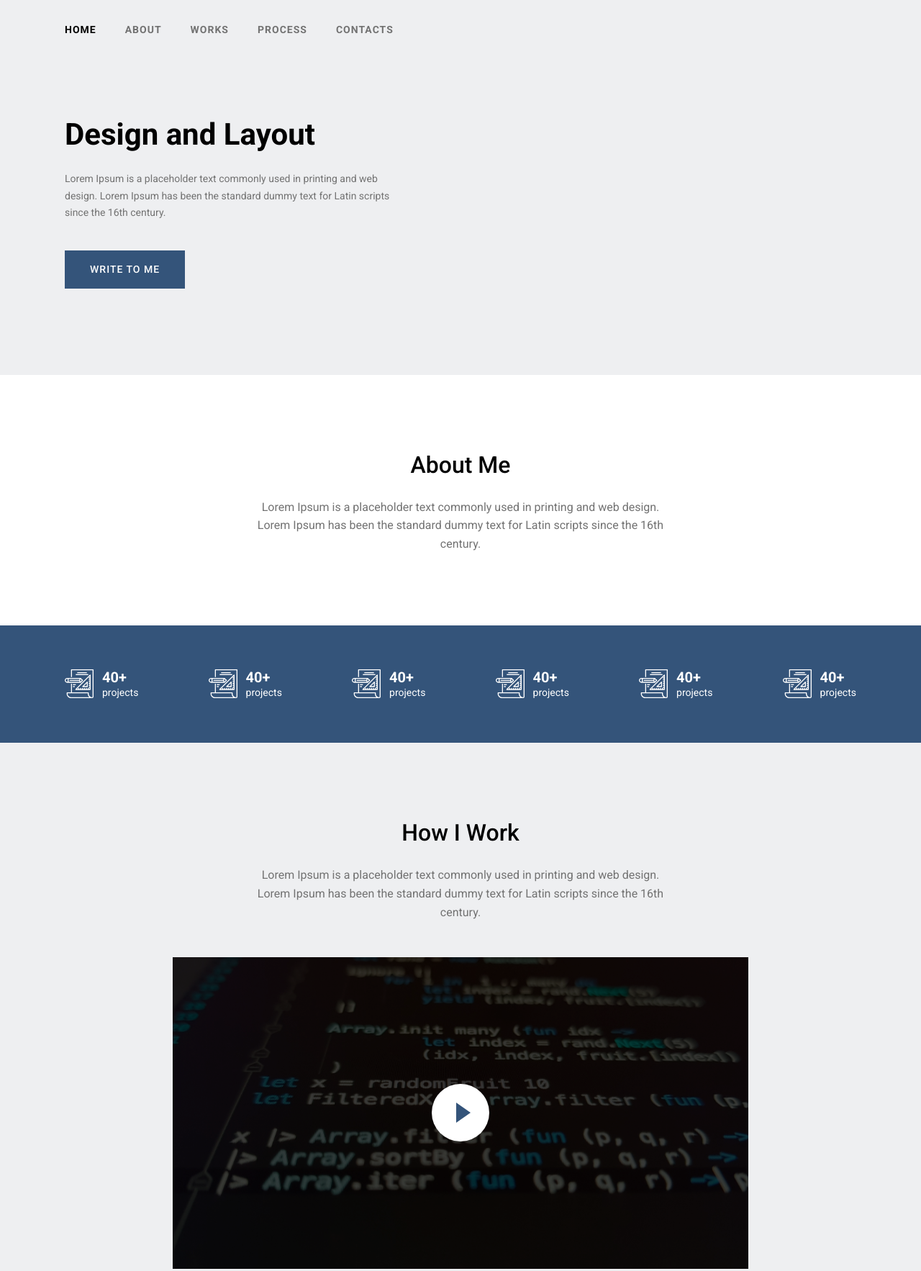
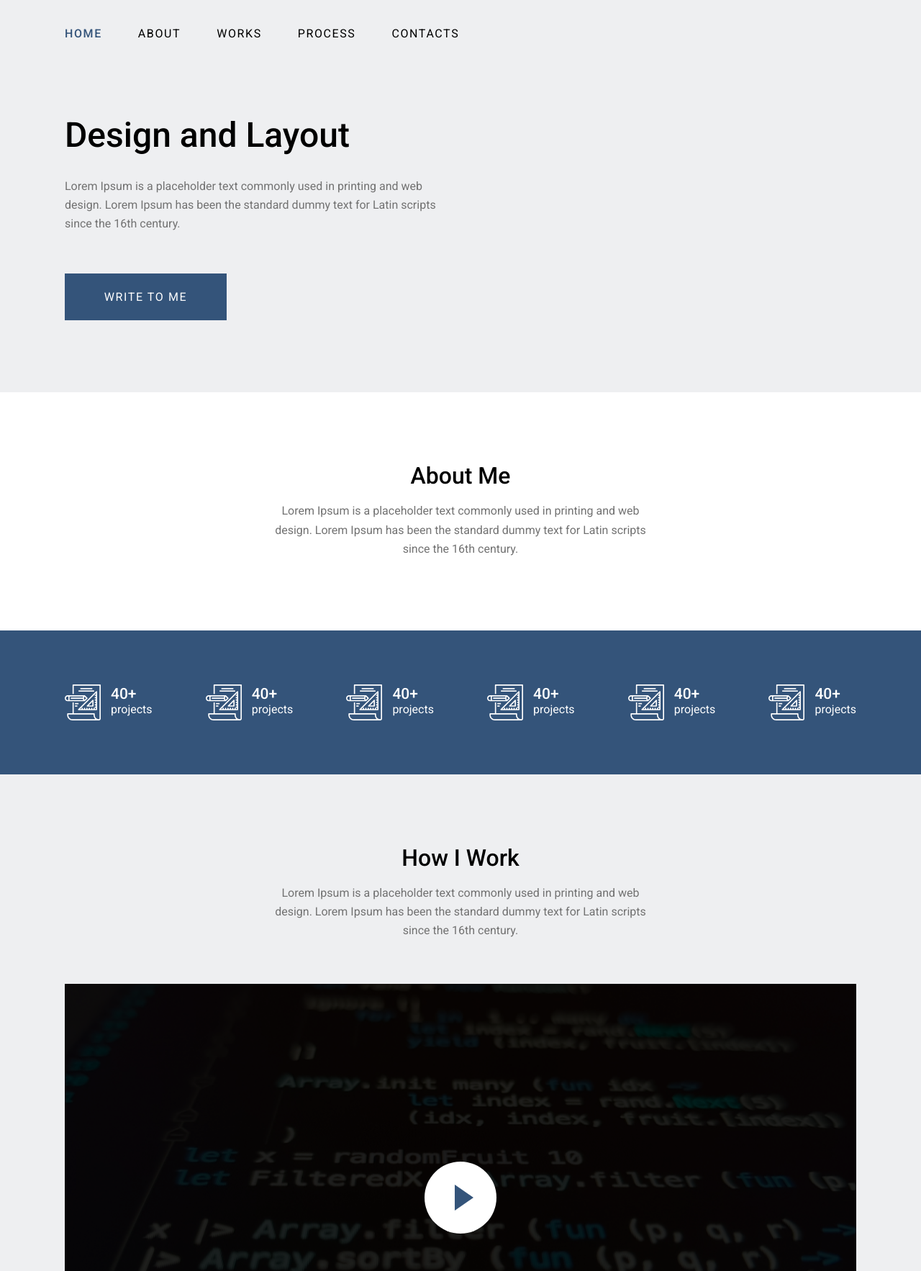
Before and after one commit to tsukanovSerhii/home-work-9, a plain HTML site: page index.html in a window 1280 px wide. Shown: the top 1766 px of the page at 72% size. Drawn offline with Linux system fonts and the light colour scheme.

Commit message:
feat: finish styling html code

```diff
--- a/index.html
+++ b/index.html
@@ -100,9 +100,9 @@
                 <div class="video-wrapper">
                     <img src="img/video-preview.jpg" alt="Work process">
                     <button class="play-btn" aria-label="Play video">
-                        <svg width="80" height="80" viewBox="0 0 80 80" fill="none" xmlns="http://www.w3.org/2000/svg">
-                            <circle cx="40" cy="40" r="40" fill="white"/>
-                            <path d="M34 26L54 40L34 54V26Z" fill="#34547A"/>
+                        <svg width="100" height="100" viewBox="0 0 100 100" fill="none" xmlns="http://www.w3.org/2000/svg">
+                            <circle cx="50" cy="50" r="50" fill="white"/>
+                            <path d="M42 32L68 50L42 68V32Z" fill="#34547A"/>
                         </svg>
                     </button>
                 </div>
--- a/style.css
+++ b/style.css
@@ -1,11 +1,41 @@
 :root {
 	--font-primary: 'Roboto', sans-serif;
-    --color-primary: #34547A;
-    --color-bg-light: #EEEFF1;
-    --color-bg-white: #FFFFFF;
+
+	--color-primary: #34547a;
+	--color-primary-dark: #263e5b;
+	--color-bg-light: #eeeff1;
+	--color-bg-white: #ffffff;
 	--color-text-dark: #000000;
 	--color-text-gray: #727272;
-    --color-text-light: #FFFFFF;
+	--color-text-light: #ffffff;
+
+	--container-max-width: 1140px;
+	--container-padding: 20px;
+
+	--font-size-xs: 13px;
+	--font-size-sm: 14px;
+	--font-size-base: 16px;
+	--font-size-lg: 21px;
+	--font-size-xl: 32px;
+	--font-size-2xl: 48px;
+
+	--line-height-tight: 1;
+	--line-height-base: 1.4;
+	--line-height-relaxed: 1.64;
+
+	--letter-spacing-nav: 1.6px;
+
+	--section-padding: 100px;
+	--header-padding: 58px;
+	--nav-gap: 50px;
+
+	--btn-width: 225px;
+	--btn-height: 65px;
+
+	--stat-icon-size: 50px;
+	--play-btn-size: 100px;
+
+	--video-overlay: rgba(0, 0, 0, 0.65);
 }
 
 * {
@@ -17,30 +47,32 @@
 body {
 	font-family: var(--font-primary);
 	color: var(--color-text-dark);
-    line-height: 1.6;
+	line-height: var(--line-height-base);
 	background-color: var(--color-bg-white);
 }
 
 .container {
 	width: 100%;
-    max-width: 1140px;
+	max-width: var(--container-max-width);
 	margin: 0 auto;
-    padding: 0 20px;
+	padding: 0 var(--container-padding);
 }
 
 .section-title {
-    font-size: 32px;
+	font-size: var(--font-size-xl);
 	font-weight: 500;
+	line-height: var(--line-height-tight);
 	margin-bottom: 20px;
 	text-align: center;
 }
 
 .section-text {
-    font-size: 16px;
+	font-size: var(--font-size-base);
+	font-weight: 400;
 	color: var(--color-text-gray);
-    max-width: 600px;
+	max-width: 540px;
 	text-align: center;
-    line-height: 1.6;
+	line-height: var(--line-height-relaxed);
 }
 
 .btn {
@@ -49,17 +81,18 @@ body {
 	align-items: center;
 	background-color: var(--color-primary);
 	color: var(--color-text-light);
-    padding: 15px 35px;
+	width: var(--btn-width);
+	height: var(--btn-height);
 	text-decoration: none;
-    font-size: 14px;
-    font-weight: 500;
+	font-size: var(--font-size-base);
+	font-weight: 400;
 	text-transform: uppercase;
-    letter-spacing: 1px;
+	letter-spacing: var(--letter-spacing-nav);
 	transition: background-color 0.3s ease;
 }
 
 .btn:hover {
-    background-color: #263e5b;
+	background-color: var(--color-primary-dark);
 }
 
 /* ── Header + Hero ── */
@@ -69,61 +102,66 @@ body {
 }
 
 .header {
-    padding: 30px 0;
+	padding: var(--header-padding) 0;
 }
 
 .nav {
 	display: flex;
 	align-items: center;
-    gap: 40px;
+	gap: var(--nav-gap);
 	flex-wrap: wrap;
 }
 
 .nav-link {
 	text-decoration: none;
-    color: var(--color-text-gray);
-    font-size: 14px;
-    font-weight: 700;
+	color: var(--color-text-dark);
+	font-size: var(--font-size-base);
+	font-weight: 400;
 	text-transform: uppercase;
-    letter-spacing: 1px;
+	letter-spacing: var(--letter-spacing-nav);
 	transition: color 0.3s ease;
 }
 
-.nav-link.active,
+.nav-link.active {
+	color: var(--color-primary);
+	font-weight: 500;
+}
+
 .nav-link:hover {
-    color: var(--color-text-dark);
+	color: var(--color-primary);
 }
 
 .hero {
-    padding: 80px 0 120px;
+	padding: var(--section-padding) 0 140px;
 }
 
 .hero-content {
 	display: flex;
 	flex-direction: column;
 	align-items: flex-start;
-    max-width: 480px;
+	max-width: 541px;
 }
 
 .hero-title {
-    font-size: 42px;
-    font-weight: 700;
+	font-size: var(--font-size-2xl);
+	font-weight: 500;
+	line-height: var(--line-height-base);
 	margin-bottom: 24px;
 	color: var(--color-text-dark);
-    line-height: 1.2;
 }
 
 .hero-text {
-    font-size: 14px;
+	font-size: var(--font-size-base);
+	font-weight: 400;
 	color: var(--color-text-gray);
-    margin-bottom: 40px;
-    line-height: 1.7;
+	margin-bottom: 56px;
+	line-height: var(--line-height-relaxed);
 }
 
 /* ── About ── */
 
 .about {
-    padding: 100px 0;
+	padding: var(--section-padding) 0;
 }
 
 .about-content {
@@ -136,7 +174,7 @@ body {
 
 .stats {
 	background-color: var(--color-primary);
-    padding: 60px 0;
+	padding: 75px 0;
 }
 
 .stats-list {
@@ -150,13 +188,13 @@ body {
 .stat-item {
 	display: flex;
 	align-items: center;
-    gap: 12px;
+	gap: 14px;
 	color: var(--color-text-light);
 }
 
 .stat-icon {
-    width: 40px;
-    height: 40px;
+	width: var(--stat-icon-size);
+	height: var(--stat-icon-size);
 	flex-shrink: 0;
 }
 
@@ -166,21 +204,22 @@ body {
 }
 
 .stat-number {
-    font-size: 20px;
-    font-weight: 700;
-    line-height: 1.2;
+	font-size: var(--font-size-lg);
+	font-weight: 500;
+	line-height: var(--line-height-tight);
 }
 
 .stat-label {
-    font-size: 14px;
-    line-height: 1.4;
+	font-size: var(--font-size-base);
+	font-weight: 400;
+	line-height: var(--line-height-base);
 }
 
 /* ── Process ── */
 
 .process {
 	background-color: var(--color-bg-light);
-    padding: 100px 0;
+	padding: var(--section-padding) 0;
 }
 
 .process-content {
@@ -190,9 +229,8 @@ body {
 }
 
 .video-wrapper {
-    margin-top: 50px;
+	margin-top: 60px;
 	width: 100%;
-    max-width: 800px;
 	position: relative;
 	display: flex;
 	justify-content: center;
@@ -210,14 +248,14 @@ body {
 	content: '';
 	position: absolute;
 	inset: 0;
-    background: rgba(0, 0, 0, 0.35);
+	background: var(--video-overlay);
 	z-index: 1;
 }
 
 .play-btn {
 	position: absolute;
-    width: 80px;
-    height: 80px;
+	width: var(--play-btn-size);
+	height: var(--play-btn-size);
 	background-color: transparent;
 	border: none;
 	cursor: pointer;
@@ -236,7 +274,7 @@ body {
 
 .footer {
 	background-color: var(--color-primary);
-    padding: 40px 0;
+	padding: 50px 0;
 }
 
 .footer-content {
@@ -247,25 +285,42 @@ body {
 }
 
 .footer-name {
-    font-size: 18px;
+	font-size: var(--font-size-lg);
 	font-weight: 500;
-    margin-bottom: 4px;
+	line-height: var(--line-height-tight);
+	margin-bottom: 10px;
 }
 
 .footer-copy {
-    font-size: 14px;
-    color: rgba(255, 255, 255, 0.7);
+	font-size: var(--font-size-xs);
+	font-weight: 400;
+	line-height: var(--line-height-base);
+	color: var(--color-text-light);
 }
 
 /* ── Responsive ── */
 
+@media (max-width: 1280px) {
+	.header {
+		padding: 36px 0;
+	}
+
+	.hero {
+		padding: 60px 0 100px;
+	}
+}
+
 @media (max-width: 768px) {
 	.header {
-        padding: 20px 0;
+		padding: 24px 0;
 	}
 
 	.nav {
-        gap: 16px;
+		gap: 20px;
+	}
+
+	.nav-link {
+		font-size: var(--font-size-sm);
 	}
 
 	.hero {
@@ -277,7 +332,7 @@ body {
 	}
 
 	.hero-title {
-        font-size: 30px;
+		font-size: 32px;
 	}
 
 	.section-title {
@@ -289,7 +344,7 @@ body {
 	}
 
 	.stats {
-        padding: 40px 0;
+		padding: 50px 0;
 	}
 
 	.stats-list {
@@ -301,14 +356,13 @@ body {
 	}
 
 	.video-wrapper {
-        margin-top: 32px;
-        max-width: 100%;
+		margin-top: 36px;
 	}
 }
 
 @media (max-width: 480px) {
 	.nav {
-        gap: 10px;
+		gap: 8px;
 	}
 
 	.nav-link {
@@ -317,20 +371,19 @@ body {
 	}
 
 	.hero-title {
-        font-size: 24px;
+		font-size: 26px;
 	}
 
 	.btn {
 		width: 100%;
-        text-align: center;
 	}
 
 	.stat-item {
 		flex: 1 1 calc(50% - 24px);
-        min-width: 110px;
+		min-width: 120px;
 	}
 
 	.section-text {
-        font-size: 14px;
+		font-size: var(--font-size-sm);
 	}
 }
```
Lines whose indentation alone changed are shown as unchanged.
